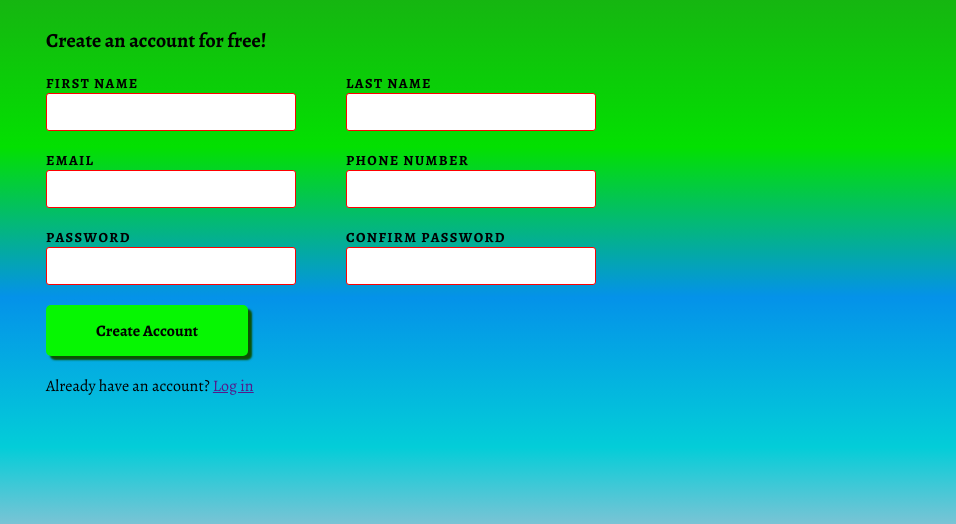
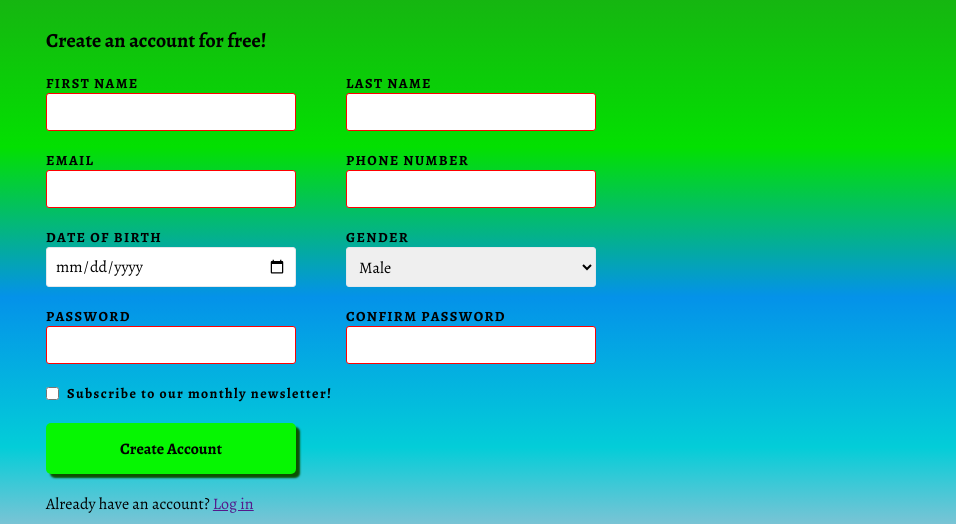
Before and after one commit to shrey9s/odin-signup-form, a plain HTML site: page index.html in a window 1280 px wide. Shown: the part 203-727 px from the top of the page, 324-1280 px from the left. Drawn offline with Linux system fonts and the light colour scheme.

Commit message:
Add extra inputs to form and redo layout with Grid

```diff
--- a/index.html
+++ b/index.html
@@ -7,7 +7,6 @@
     <title>Sign-up Form</title>
     <link rel="stylesheet" href="./style.css">
     <script src="./script.js" defer></script>
-
 </head>
 
 <body>
@@ -36,37 +35,53 @@
     <section class="form-section">
         <h2>Create an account for free!</h2>
         <form class="signup-form" action="">
-            <div class="form-row">
             <div class="form-input">
                 <label for="first-name">FIRST NAME</label>
                 <input type="text" id="first-name" name="first-name" required>
             </div>
+
             <div class="form-input">
                 <label for="last-name">LAST NAME</label>
                 <input type="text" id="last-name" name="last-name" required>
             </div>
-            </div>
 
-            <div class="form-row">
             <div class="form-input">
                 <label for="email">EMAIL</label>
                 <input type="email" id="email" name="email" required>
             </div>
+
             <div class="form-input">
                 <label for="phone-number">PHONE NUMBER</label>
                 <input type="tel" id="phone-number" name="phone-number" required>
             </div>
+
+            <div class="form-input">
+                <label for="dob">DATE OF BIRTH</label>
+                <input type="date" id="dob" name="date-of-birth">
             </div>
 
-            <div class="form-row">
+            <div class="form-input">
+                <label for="gender">GENDER</label>
+                <select id="gender" name="gender">
+                    <option value="male">Male</option>
+                    <option value="female">Female</option>
+                    <option value="other">Other</option>
+                </select>
+            </div>
+
             <div class="form-input">
                 <label for="password">PASSWORD</label>
                 <input type="password" id="password" name="password" required>
             </div>
+
             <div class="form-input">
                 <label for="confirm-pwd">CONFIRM PASSWORD</label>
                 <input type="password" id="confirm-pwd" required>
             </div>
+
+            <div class="form-input">
+                <input type="checkbox" id="sub-newsletter" name="sub-newsletter">
+                <label for="sub-newsletter">Subscribe to our monthly newsletter!</label>
             </div>
 
             <button type="submit" class="submit-btn">Create Account</button>
@@ -74,7 +89,6 @@
 
         <div>Already have an account? <a href="">Log in</a></div>
     </section>
-
 </body>
 
 </html>
--- a/style.css
+++ b/style.css
@@ -125,22 +125,26 @@ body {
 }
 
 .signup-form {
-    display: flex;
+    /*display: flex;
     flex-direction: column;
     align-items: flex-start;
-    gap: 20px;
+    gap: 20px;*/
+
+    display: grid;
+    grid-template-columns: repeat(2, 250px);
+    gap: 20px 50px;
     margin: 20px 0;
 }
 
-.form-row {
-    display: flex;
-    gap: 50px;
+.form-input {
+    display: grid;
 }
 
-.form-input {
-    display: flex;
-    flex-direction: column;
-    align-items: flex-start;
+.form-input:last-of-type {
+    grid-column: 1 / -1;
+    justify-self: start;
+    grid-template-columns: auto 1fr;
+    column-gap: 8px;
 }
 
 label, button {
@@ -152,7 +156,7 @@ label {
     letter-spacing: 0.1em;
 }
 
-input {
+input, select {
     width: 250px;
     padding: 8px;
     border-radius: 3px;
@@ -162,10 +166,18 @@ input {
     font-family: inherit;
 }
 
+input[type="checkbox"] {
+    width: auto;
+}
+
 input:focus {
     border: 1px solid #0000ff;
     background-color: rgb(229, 229, 229);
     box-shadow: 5px 5px 4px #0c4eac;
+}
+
+input[type="checkbox"]:focus {
+    box-shadow: none;
 }
 
 input:invalid {
```
Lines whose indentation alone changed are shown as unchanged.
